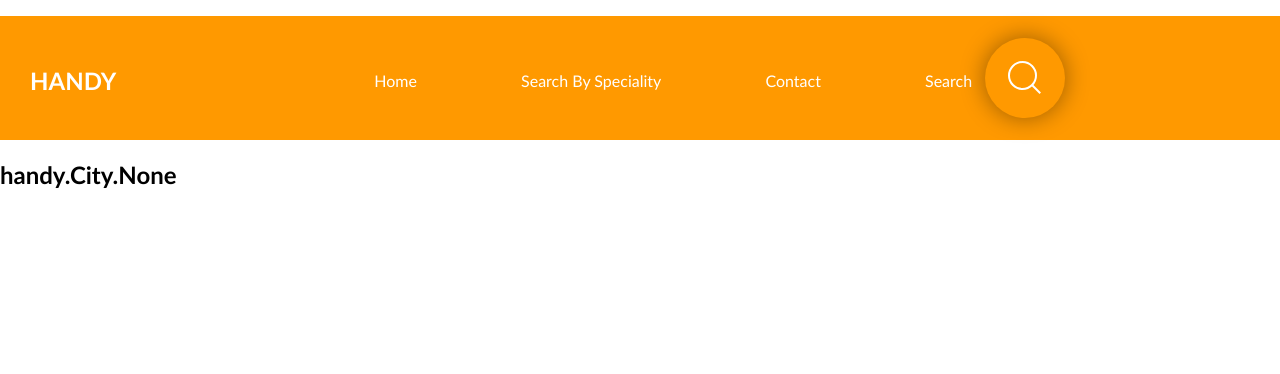
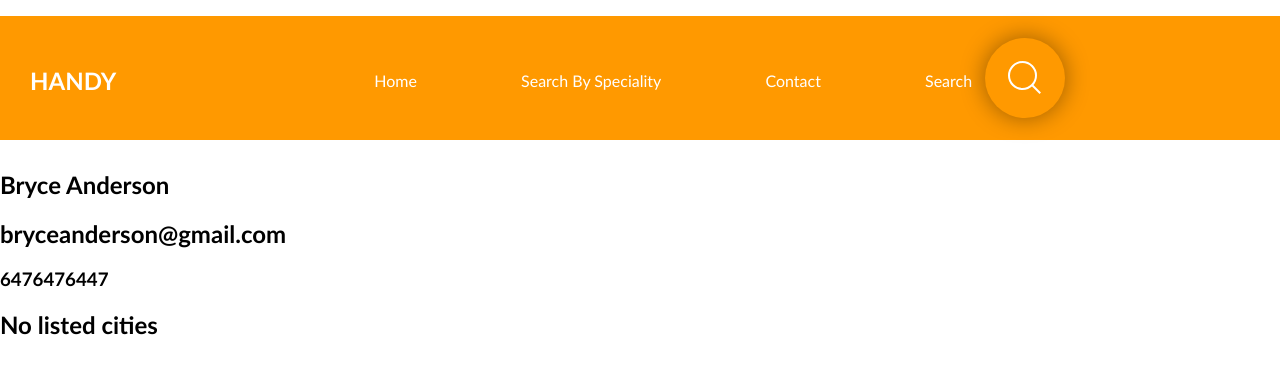
Before and after one commit to JackEshkenazi/Handy-Website, a Django app: page /contractor/2 in a window 1280 px wide. Shown: the top 374 px of the page. Run offline with Django 3.2, Linux system fonts and the light colour scheme; data comes from the database, SQL or seed files in the repository; parts of the project's set-up code (start-up, migrations or seed data) failed here and were passed over.

Commit message:
proper data retrieval for contractor view

```diff
--- a/handy/views.py
+++ b/handy/views.py
@@ -23,10 +23,22 @@ class Card:
     self.occupation = occupation
 
 def dynamic_lookup_view(request,ID):
-  obj = Contractor.objects.get(id=ID)
+  contractor = Contractor.objects.get(id = ID)
+
+  contractor_city = Contractor.city.through.objects.only("city_id").filter(contractor_id=ID)
+
+  city_ids = []
+  for c in contractor_city:
+    city_ids.append(c.city_id)
+
+  all_cities=[]
+  for c in city_ids:
+    all_cities.append((City.objects.only("name").get(id=c)).name)
+
+  card = Card(contractor.id,contractor.name, contractor.email, contractor.phone, all_cities, None)
 
   context={
-    "data": obj
+    "data": card
   }
 
   return render(request, 'contractor_page.html', context)
--- /dev/null
+++ b/static/contractor_page.css
@@ -0,0 +1,3 @@
+div {
+    color: black;
+}
--- a/static/home.css
+++ b/static/home.css
@@ -23,10 +23,6 @@ body {
 
    text-rendering: geometricPrecision;
    backface-visibility: hidden;
-}
-
-.hold {
-   padding-top: 150px;
 }
 
 .card {
--- a/static/style.css
+++ b/static/style.css
@@ -4,6 +4,10 @@ body {
 	font-family: 'Calibri', serif;
 }
 
+.hold {
+	padding-top: 150px;
+	z-index:0;
+ }
 
 .logo{
 	color: #ffffff;
@@ -18,7 +22,6 @@ body {
 	width: 100%;
 	z-index: 100;
 	top:0;
-	padding-bottom: 150px;
 }
 
 .nav {
--- a/templates/base.html
+++ b/templates/base.html
@@ -16,6 +16,9 @@
 
   <body>
   <header>
+
+  <div class= "hold"></div>
+
   <div class = "container">
   	<ul class="nav">
   		<h1 class="logo">HANDY</h1>
--- a/templates/contractor_page.html
+++ b/templates/contractor_page.html
@@ -2,12 +2,20 @@
 
 {% load static %}
 
+{% load custom_tags %}
+
 {% block mainpage %}
+
+<link rel="stylesheet" href="/static/contractor_page.css?{% now "U" %}"/>
+
+<div>
 
 <h1>{{data.name}}</h1>
 <h2>{{data.phone}}</h2>
 <h3>{{data.email}}</h3>
-<h2>{{data.city}}</h4>
+<h2>{{data.cities|print_list}}</h4>
+
+</div>
 
 
 {% endblock %}
--- a/templates/index.html
+++ b/templates/index.html
@@ -8,8 +8,6 @@
 
 <link rel="stylesheet" href="/static/home.css?{% now "U" %}"/>
 <link href="https://fonts.googleapis.com/css?family=Source+Code+Pro:400,500" rel="stylesheet">
-
-<div class= "hold">
 
 {% for card in data.items %}
 
@@ -50,6 +48,4 @@
 
 {%endfor%}
 
-</div>
-
 {% endblock %}
```
